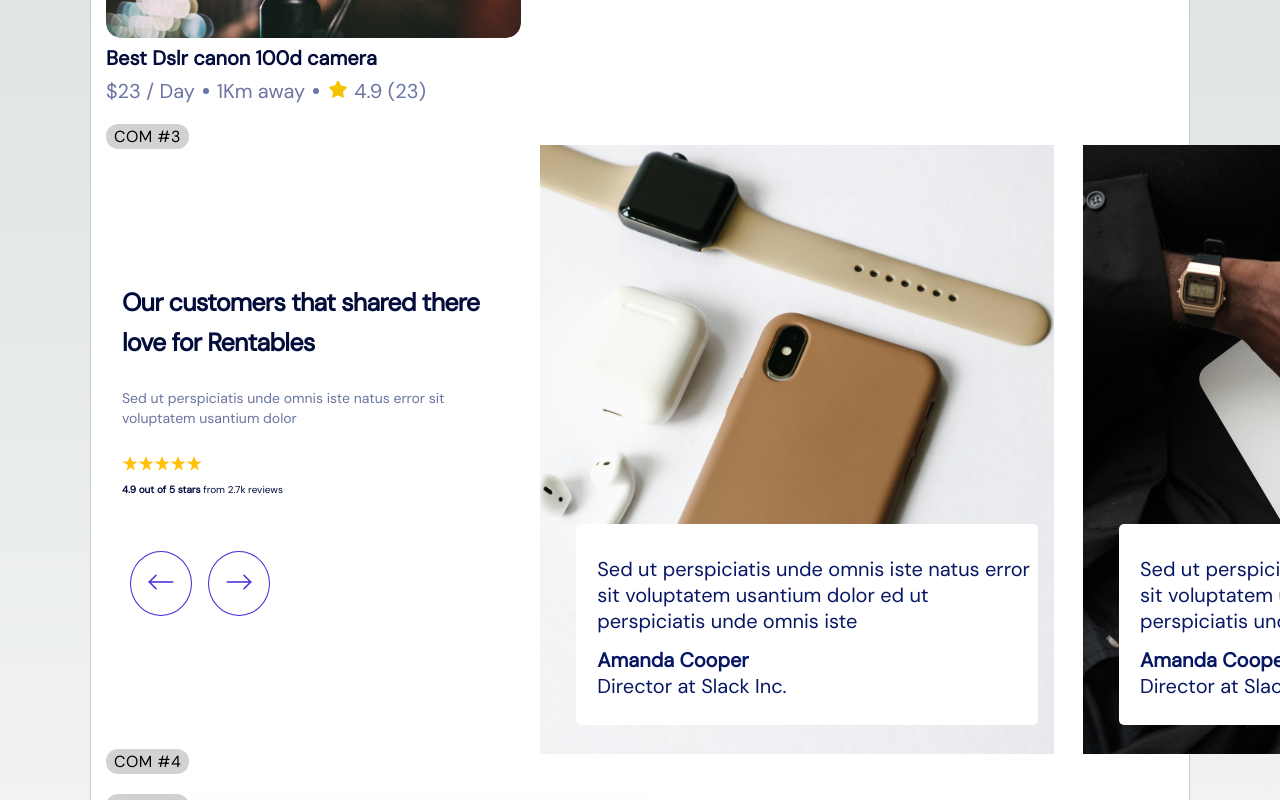
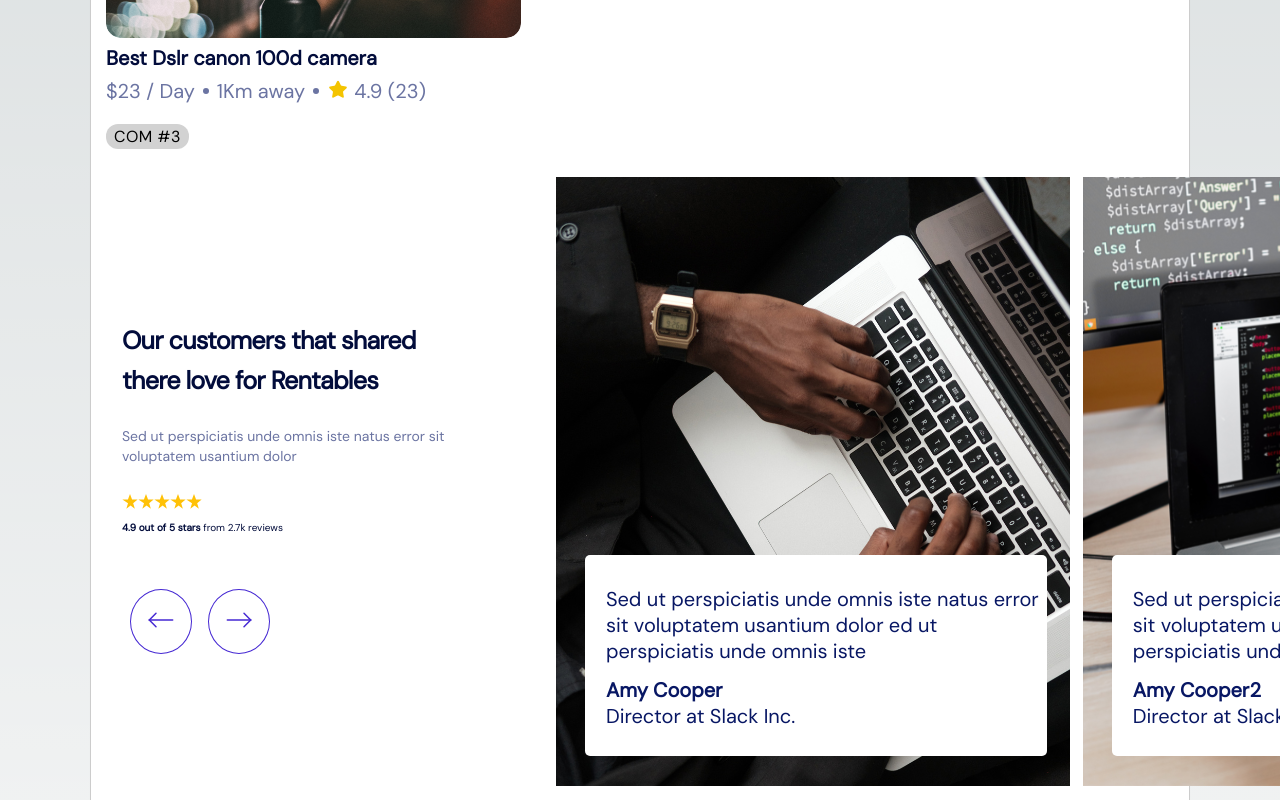
Before and after one commit to EdAncerys/component-lib, a Next.js app: page / in a window 1280 px wide. Shown: the part 520-1320 px from the top of the page. Built offline with nearby package versions, Linux system fonts and the light colour scheme.

Commit message:
improved  slider

```diff
--- a/app/components/CardSlider/SingleCard.tsx
+++ b/app/components/CardSlider/SingleCard.tsx
@@ -9,14 +9,21 @@ import {
   SliderWrapper,
 } from './styles'
 
-const SingleCard = ({ src, alt }: SingleCard) => {
+const SingleCard = ({
+  slideNo,
+  src,
+  alt,
+  userName = 'Amanda Cooper',
+  textTitle,
+  description,
+  className,
+}: SingleCard) => {
   return (
     <SliderWrapper>
       <SliderText>
-        Sed ut perspiciatis unde omnis iste natus error sit voluptatem usantium
-        dolor ed ut perspiciatis unde omnis iste{' '}
-        <SliderName>Amanda Cooper</SliderName>
-        <SliderDesignation>Director at Slack Inc.</SliderDesignation>
+        {description}
+        <SliderName>{userName}</SliderName>
+        <SliderDesignation>{textTitle}</SliderDesignation>
       </SliderText>
       <SliderImage src={src} alt={alt} className='slider-image' />
     </SliderWrapper>
--- a/app/components/CardSlider/index.tsx
+++ b/app/components/CardSlider/index.tsx
@@ -5,7 +5,6 @@ import leftArrow from '../../assets/icons/arrow-narrow-left.svg'
 import rightArrow from '../../assets/icons/arrow-narrow-right.svg'
 import {
   Container,
-  PreviousButtonImage,
   SliderButton,
   SliderButtons,
   SliderImage,
@@ -17,6 +16,7 @@ import {
   SliderRatingTextWrapper,
   SliderRatingText,
   SliderRatingWrapper,
+  SliderControlImage,
 } from './styles'
 import SingleCard from './SingleCard'
 import Rating from './Rating'
@@ -41,6 +41,8 @@ const CardSlider: React.FC<CardSliderProps> = ({
     setCurrentSlide(newIndex)
   }
 
+  console.log('currenet slide', currentSlide)
+
   return (
     <Container>
       <CardSliderWrapper>
@@ -64,39 +66,34 @@ const CardSlider: React.FC<CardSliderProps> = ({
 
           <SliderButtons>
             <SliderButton onClick={previousSlide}>
-              <PreviousButtonImage src={leftArrow} alt='previous' />
+              <SliderControlImage src={leftArrow} alt='previous' />
             </SliderButton>
 
             <SliderButton onClick={nextSlide}>
-              <PreviousButtonImage src={rightArrow} alt='next' />
+              <SliderControlImage src={rightArrow} alt='next' />
             </SliderButton>
           </SliderButtons>
         </SliderCaptionWrapper>
 
-        <SliderCardsWrapper>
-          <SingleCard
-            src={
-              slideImages[
-                currentSlide === 0 ? slideImages.length - 1 : currentSlide - 1
-              ].image
-            }
-            alt={`Slide ${currentSlide}`}
-            className='slider-image'
-          />
-          <SingleCard
-            src={slideImages[currentSlide].image}
-            alt={`Slide ${currentSlide + 1}`}
-            className='slider-image'
-          />
-          <SingleCard
-            src={
-              slideImages[
-                currentSlide === slideImages.length - 1 ? 0 : currentSlide + 1
-              ].image
-            }
-            alt={`Slide ${currentSlide + 2}`}
-            className='slider-image'
-          />
+        <SliderCardsWrapper
+          style={{
+            transform: `translateX(-${currentSlide * 200}%)`,
+            transition: 'transform 0.5s ease',
+            zIndex: 1,
+          }}
+        >
+          {slideImages.map((slide, index) => (
+            <SingleCard
+              key={index}
+              slideNo={currentSlide}
+              src={slide.image}
+              alt={`Slide ${index}`}
+              userName={slide.userName}
+              textTitle={slide.textTitle}
+              description={slide.description}
+              className='slider-image'
+            />
+          ))}
         </SliderCardsWrapper>
       </CardSliderWrapper>
     </Container>
--- a/app/components/CardSlider/styles.ts
+++ b/app/components/CardSlider/styles.ts
@@ -4,19 +4,28 @@ import Image from 'next/image'
 export const Container = styled.div`
   display: block;
   overflow-x: visible;
+  position: relative;
+  margin: 2em 0;
 `
 
 export const CardSliderWrapper = styled.div`
   display: flex;
   flex-direction: row;
-  gap: 2em;
+  background-color: white;
+  gap: 1em;
   align-items: center;
 `
 
 export const SliderCaptionWrapper = styled.div`
   color: black;
-  width: auto;
+  background-color: white;
+  width: 23em;
+  height: 40em;
   padding-left: 1em;
+  position: absolute;
+  z-index: 10;
+  display: block;
+  padding-top: 10em;
 `
 
 export const SliderHeader = styled.h2`
@@ -68,7 +77,8 @@ export const SliderButton = styled.button`
   cursor: pointer;
   transition: background-color 0.2s ease;
 `
-export const PreviousButtonImage = styled(Image)``
+export const SliderControlImage = styled(Image)``
+
 export const SliderWrapper = styled.div`
   display: flex;
   flex-direction: row;
@@ -78,10 +88,11 @@ export const SliderWrapper = styled.div`
 
 export const SliderCardsWrapper = styled.div`
   display: flex;
-  gap: 1em;
+  gap: 0.5em;
+  margin-left: 28em;
   align-items: center;
   justify-content: flex-start;
-  width: 40em;
+  width: 15em;
   height: 35em;
 `
 
@@ -90,7 +101,7 @@ export const SliderText = styled.p`
   font-size: 20px;
   position: absolute;
   top: 62%;
-  left: 8%;
+  left: 6%;
   background-color: white;
   border-radius: 5px;
   width: 462px;
--- a/app/page.tsx
+++ b/app/page.tsx
@@ -50,14 +50,26 @@ export default function Home() {
     {
       id: 1,
       image: slider1,
+      userName: 'Amy Cooper',
+      textTitle: 'Director at Slack Inc.',
+      description:
+        'Sed ut perspiciatis unde omnis iste natus error sit voluptatem usantium dolor ed ut perspiciatis unde omnis iste',
     },
     {
       id: 2,
       image: slider2,
+      userName: 'Amy Cooper2',
+      textTitle: 'Director at Slack Inc.',
+      description:
+        'Sed ut perspiciatis unde omnis iste natus error sit voluptatem usantium dolor ed ut perspiciatis unde omnis iste',
     },
     {
       id: 3,
       image: slider3,
+      userName: 'Amy Cooper3',
+      textTitle: 'Director at Slack Inc.',
+      description:
+        'Sed ut perspiciatis unde omnis iste natus error sit voluptatem usantium dolor ed ut perspiciatis unde omnis iste',
     },
   ]
 
```
Also changed, not shown: app/components/CardSlider/interface.ts (+10 -3 lines).
